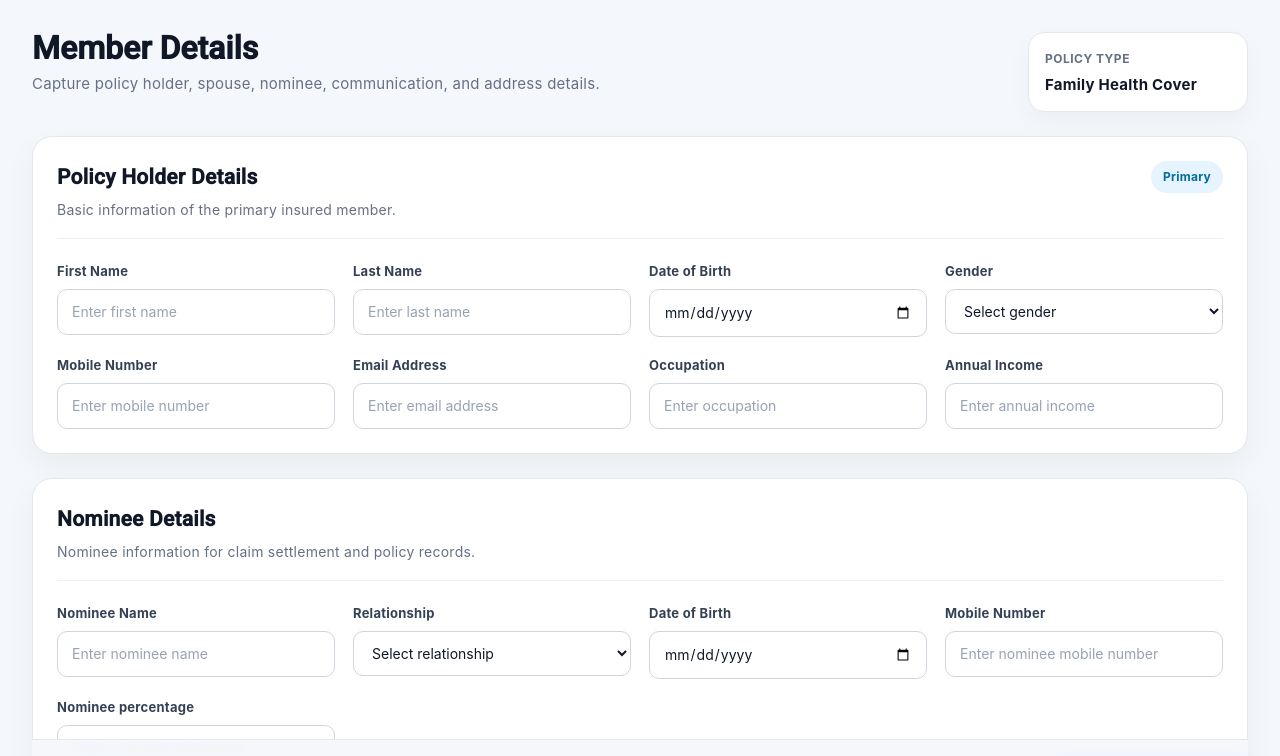
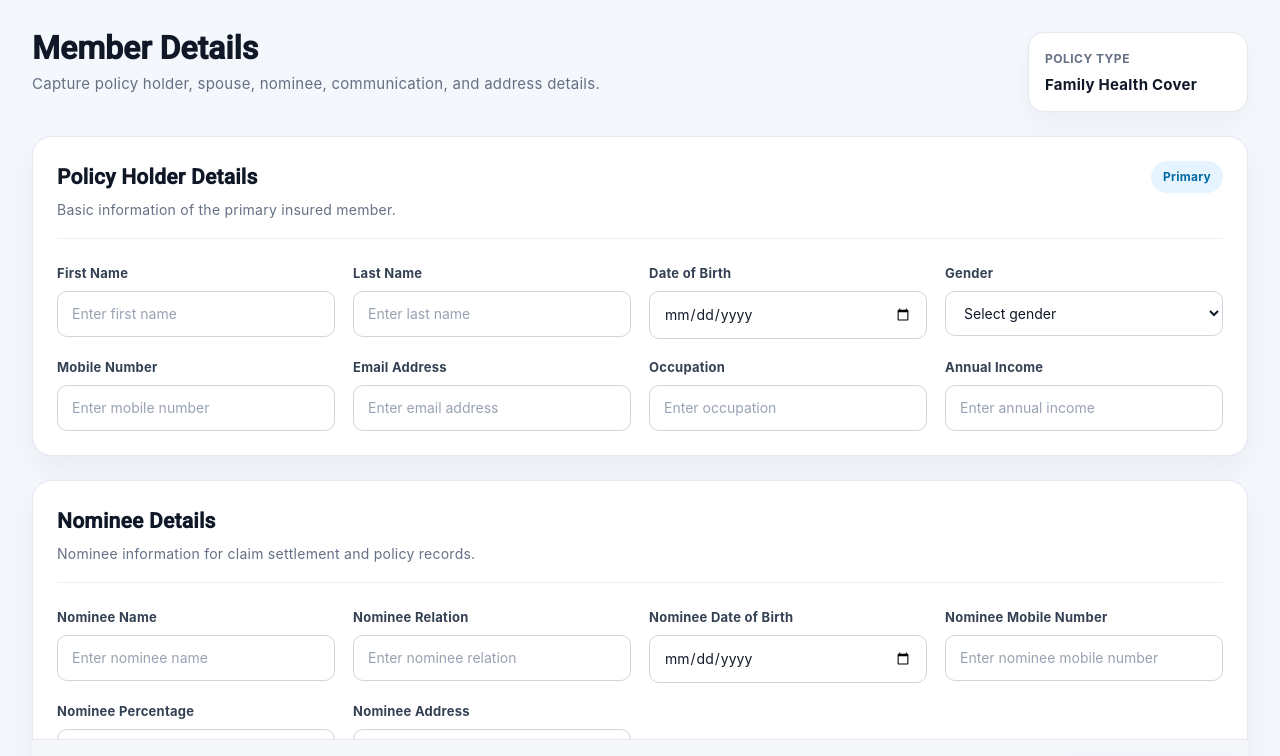
Before and after one commit to Mahesh-Samanapalli/Angular-Practice, an Angular app in the folder practice-project/: page /memberform in a window 1280 px wide. Shown: the top 756 px of the page. Built offline with nearby package versions, Linux system fonts and the light colour scheme.

Commit message:
nominee details section updated to form array

```diff
--- a/practice-project/src/app/member-registration/components/memberform-test/memberform-test.component.css
+++ b/practice-project/src/app/member-registration/components/memberform-test/memberform-test.component.css
@@ -66,6 +66,7 @@
   display: flex;
   flex-direction: column;
   gap: 24px;
+  margin-top: 24px;
 }
 
 .form-section {
@@ -122,6 +123,7 @@
   display: grid;
   grid-template-columns: repeat(4, minmax(0, 1fr));
   gap: 18px;
+  margin-top: 24px;
 }
 
 .form-field {
--- a/practice-project/src/app/member-registration/components/memberform-test/memberform-test.component.html
+++ b/practice-project/src/app/member-registration/components/memberform-test/memberform-test.component.html
@@ -79,7 +79,7 @@
         </section>
 
         <!-- Nominee Details -->
-        <section class="form-section" formGroupName="nomineeDetails">
+        <section class="form-section" formArrayName="nomineeDetailsArray">
           <div class="section-header">
             <div>
               <h2>Nominee Details</h2>
@@ -89,6 +89,7 @@
             </div>
           </div>
 
+          <div *ngFor = "let nominee of getnomineeDetailsArray(i).controls; let i = index" [formGroupName]="i">
             <div class="form-grid">
               <div class="form-field">
                 <label>Nominee Name</label>
@@ -96,40 +97,33 @@
               </div>
 
               <div class="form-field">
-              <label>Relationship</label>
-              <select  formControlName="nomineeRelation">
-                <option value="">Select relationship</option>
-                <option>Father</option>
-                <option>Mother</option>
-                <option>Spouse</option>
-                <option>Brother</option>
-                <option>Sister</option>
-                <option>Son</option>
-                <option>Daughter</option>
-              </select>
+                <label>Nominee Relation</label>
+                <input type="text" placeholder="Enter nominee relation" formControlName="nomineeRelation" />
               </div>
 
               <div class="form-field">
-              <label>Date of Birth</label>
+                <label>Nominee Date of Birth</label>
                 <input type="date" formControlName="nomineeDateOfBirth" />
               </div>
 
               <div class="form-field">
-              <label>Mobile Number</label>
+                <label>Nominee Mobile Number</label>
                 <input type="text" placeholder="Enter nominee mobile number" formControlName="nomineeMobileNumber" />
               </div>
+
               <div class="form-field">
-              <label>Nominee percentage</label>
-              <input type="number" placeholder="Enter nominee percentage" formControlName="nomineePercentage" />
+                <label>Nominee Percentage</label>
+                <input type="text" placeholder="Enter nominee percentage" formControlName="nomineePercentage" />
               </div>
 
-            <div class="form-field full-width">
+              <div class="form-field">
                 <label>Nominee Address</label>
-              <textarea rows="3" placeholder="Enter nominee address" formControlName="nomineeAddress"></textarea>
+                <input type="text" placeholder="Enter nominee address" formControlName="nomineeAddress" />
+              </div>
             </div>
           </div>
           <div class="nominee-action-row">
-            <button type="button" class="add-nominee-btn">
+            <button type="button" class="add-nominee-btn" (click)="addNominee(i)">
               <span class="add-icon">+</span>
               <span>Add Nominee</span>
             </button>
--- a/practice-project/src/app/member-registration/components/memberform-test/memberform-test.component.ts
+++ b/practice-project/src/app/member-registration/components/memberform-test/memberform-test.component.ts
@@ -32,14 +32,20 @@ export class MemberformTestComponent implements OnInit {
     return this.personalDetailsForm.get('memberForm') as FormArray;
   }
 
+  getnomineeDetailsArray(memberIndex: number): FormArray {
+    return this.memberFormArray.controls[memberIndex].get('nomineeDetailsArray') as FormArray;
+  }
+
   addMember(): void {
+    this.apiResponse.forEach(() => {
       this.memberFormArray.push(this.createMemberFormGroup());
+    });
   }
 
   createMemberFormGroup(): FormGroup {
     return this.fb.group({
       basicDetails: this.createBasicDetailsFormGroup(),
-      nomineeDetails: this.createNomineeDetailsFormGroup(),
+      nomineeDetailsArray: this.createNomineeDetailsFormArray(),
       communicationDetails: this.createCommunicationDetailsFormGroup(),
       addressDetails: this.createAddressDetailsFormGroup(),
     });
@@ -58,7 +64,20 @@ export class MemberformTestComponent implements OnInit {
     });
   }
 
-  createNomineeDetailsFormGroup(): FormGroup {
+  createNomineeDetailsFormArray(): FormArray {
+    return this.fb.array([
+      this.fb.group({
+        nomineeName: ['', [Validators.required, Validators.pattern('^[a-zA-Z ]+$')]],
+        nomineeRelation: ['', Validators.required],
+        nomineeDateOfBirth: ['', Validators.required],
+        nomineeMobileNumber: ['', [Validators.required, Validators.pattern('^[0-9]{10}$')]],
+        nomineePercentage: ['', [Validators.required, Validators.pattern('^[0-9]+$')]],
+        nomineeAddress: ['', Validators.required],
+      })
+    ]);
+  }
+
+    createSingleNominee(): FormGroup {
       return this.fb.group({
         nomineeName: ['', [Validators.required, Validators.pattern('^[a-zA-Z ]+$')]],
         nomineeRelation: ['', Validators.required],
@@ -66,7 +85,8 @@ export class MemberformTestComponent implements OnInit {
         nomineeMobileNumber: ['', [Validators.required, Validators.pattern('^[0-9]{10}$')]],
         nomineePercentage: ['', [Validators.required, Validators.pattern('^[0-9]+$')]],
         nomineeAddress: ['', Validators.required],
-    });
+      })
+
   }
 
   createCommunicationDetailsFormGroup(): FormGroup {
@@ -90,6 +110,12 @@ export class MemberformTestComponent implements OnInit {
       country: ['India', Validators.required],
     });
   }
+
+  addNominee(memberIndex: number): void {
+    if(this.getnomineeDetailsArray(memberIndex).length < 4) {
+      this.getnomineeDetailsArray(memberIndex).push(this.createSingleNominee());
+    }
+  }
   onSubmit(): void {
     if (this.personalDetailsForm.valid) {
       console.log('Form Submitted', this.personalDetailsForm.value);
```
Lines whose indentation alone changed are shown as unchanged.
